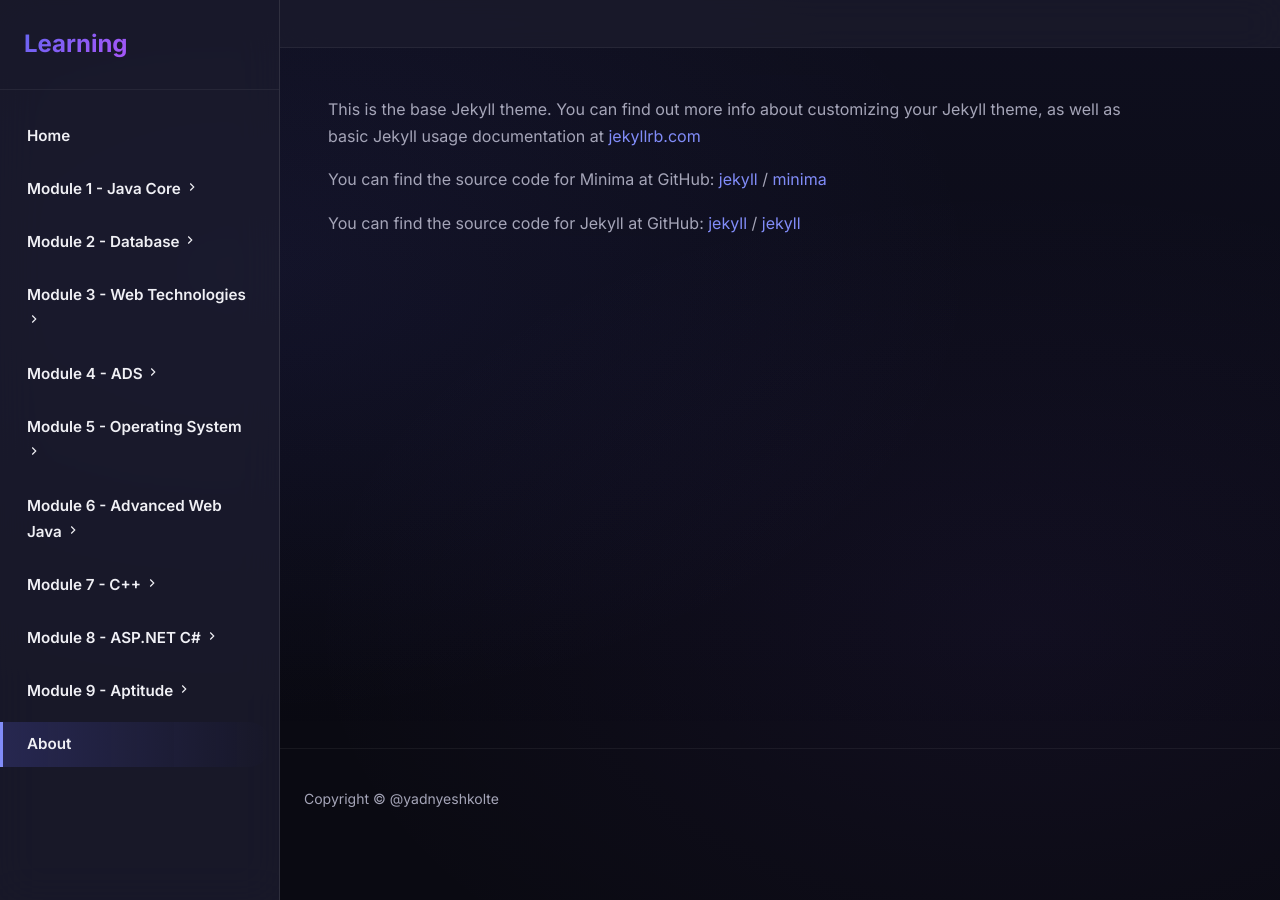
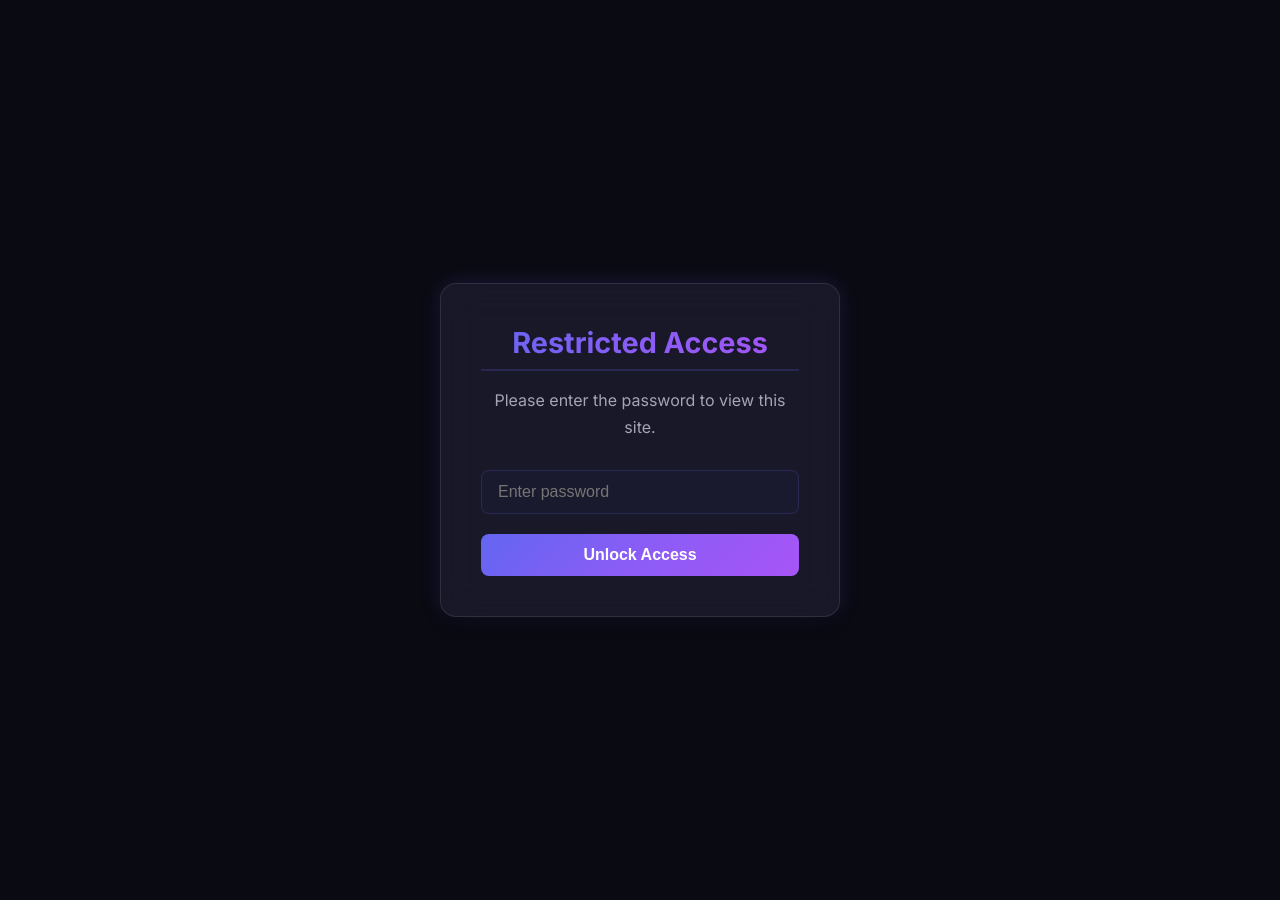
Before and after one commit to yadnyeshkolte/cdac-ccee, a Jekyll site: the page built from about.markdown, in a window 1280 px wide. Built offline with Jekyll 4.4.1, drawn with Linux system fonts in a browser that asks for light colours.

Commit message:
updated with docs

```diff
--- a/_layouts/default.html
+++ b/_layouts/default.html
@@ -1,8 +1,10 @@
 <!DOCTYPE html>
 <html lang="en">
+
 <head>
   {% include head.html %}
 </head>
+
 <body>
   <div class="page-wrap">
     <!-- Sidebar Navigation -->
@@ -27,7 +29,132 @@
     </div>
   </div>
 
+  <!-- Password Protection Overlay -->
+  <style>
+    #password-overlay {
+      position: fixed;
+      top: 0;
+      left: 0;
+      width: 100%;
+      height: 100%;
+      background-color: var(--bg-base, #0a0a12);
+      z-index: 9999;
+      display: flex;
+      justify-content: center;
+      align-items: center;
+      flex-direction: column;
+      backdrop-filter: blur(10px);
+    }
+
+    #password-box {
+      padding: 2.5rem;
+      border: 1px solid var(--glass-border, rgba(255, 255, 255, 0.1));
+      border-radius: 16px;
+      text-align: center;
+      background: var(--glass-bg, rgba(30, 30, 50, 0.7));
+      box-shadow: 0 10px 15px -3px rgba(0, 0, 0, 0.4), 0 0 20px rgba(99, 102, 241, 0.2);
+      backdrop-filter: blur(20px);
+      -webkit-backdrop-filter: blur(20px);
+      max-width: 400px;
+      width: 90%;
+    }
+
+    #password-box h2 {
+      margin-top: 0;
+      margin-bottom: 1rem;
+      background: linear-gradient(135deg, #6366f1 0%, #8b5cf6 50%, #a855f7 100%);
+      -webkit-background-clip: text;
+      -webkit-text-fill-color: transparent;
+      background-clip: text;
+      font-size: 1.8rem;
+    }
+
+    #password-box p {
+      color: var(--text-secondary, #a5a5b8);
+      margin-bottom: 1.5rem;
+    }
+
+    #password-box input {
+      padding: 12px 16px;
+      margin-top: 5px;
+      width: 100%;
+      font-size: 16px;
+      background: var(--bg-elevated, #1a1a2e);
+      border: 1px solid var(--border-color, rgba(99, 102, 241, 0.2));
+      border-radius: 8px;
+      color: var(--text-primary, #f0f0f5);
+      outline: none;
+      transition: all 0.3s ease;
+    }
+
+    #password-box input:focus {
+      border-color: #818cf8;
+      box-shadow: 0 0 0 3px rgba(99, 102, 241, 0.2);
+    }
+
+    #password-box button {
+      padding: 12px 24px;
+      margin-top: 20px;
+      background: linear-gradient(135deg, #6366f1 0%, #8b5cf6 50%, #a855f7 100%);
+      color: white;
+      border: none;
+      border-radius: 8px;
+      cursor: pointer;
+      font-size: 16px;
+      font-weight: 600;
+      width: 100%;
+      transition: transform 0.2s, box-shadow 0.2s;
+    }
+
+    #password-box button:hover {
+      transform: translateY(-2px);
+      box-shadow: 0 4px 12px rgba(99, 102, 241, 0.4);
+    }
+  </style>
+
+  <div id="password-overlay">
+    <div id="password-box">
+      <h2>Restricted Access</h2>
+      <p>Please enter the password to view this site.</p>
+      <input type="password" id="site-password" placeholder="Enter password">
+      <button onclick="checkPassword()">Unlock Access</button>
+      <p id="error-message"
+        style="color: #fb7185; display: none; margin-top: 15px; margin-bottom: 0; font-size: 0.9rem;">Incorrect password
+      </p>
+    </div>
+  </div>
+
+  <script>
+    function checkPassword() {
+      const input = document.getElementById('site-password').value;
+      // hey you find the password :)
+      const password = "amita";
+
+      if (input === password) {
+        sessionStorage.setItem('site_access_granted', 'true');
+        document.getElementById('password-overlay').style.display = 'none';
+      } else {
+        document.getElementById('error-message').style.display = 'block';
+      }
+    }
+
+    // Check on load
+    document.addEventListener("DOMContentLoaded", function () {
+      if (sessionStorage.getItem('site_access_granted') === 'true') {
+        document.getElementById('password-overlay').style.display = 'none';
+      }
+    });
+
+    // Allow Enter key to submit
+    document.getElementById('site-password').addEventListener("keypress", function (event) {
+      if (event.key === "Enter") {
+        checkPassword();
+      }
+    });
+  </script>
+
   <!-- Mobile Menu Toggle Script -->
   <script src="{{ '/assets/js/navigation.js' | relative_url }}"></script>
 </body>
+
 </html>
```
